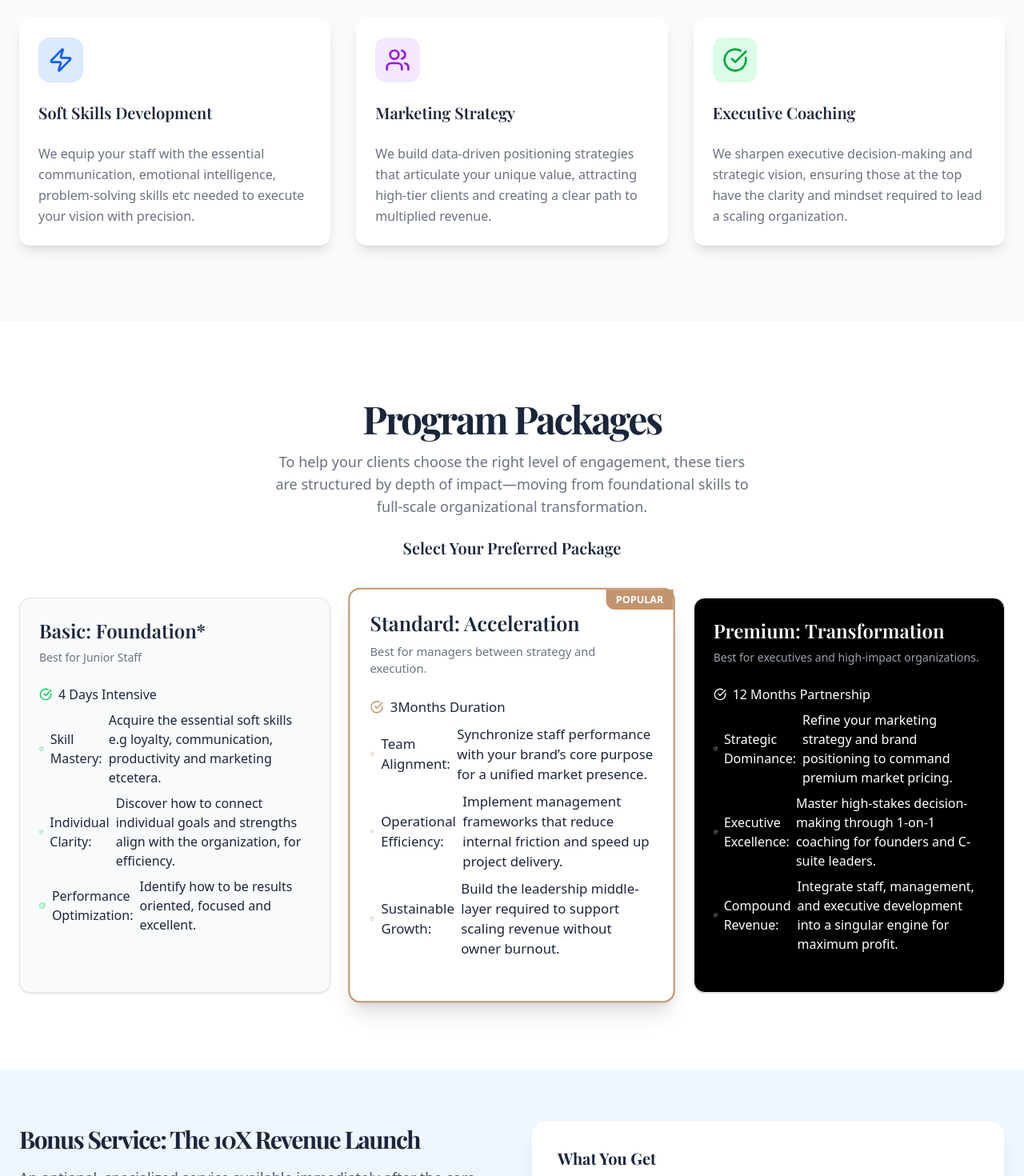
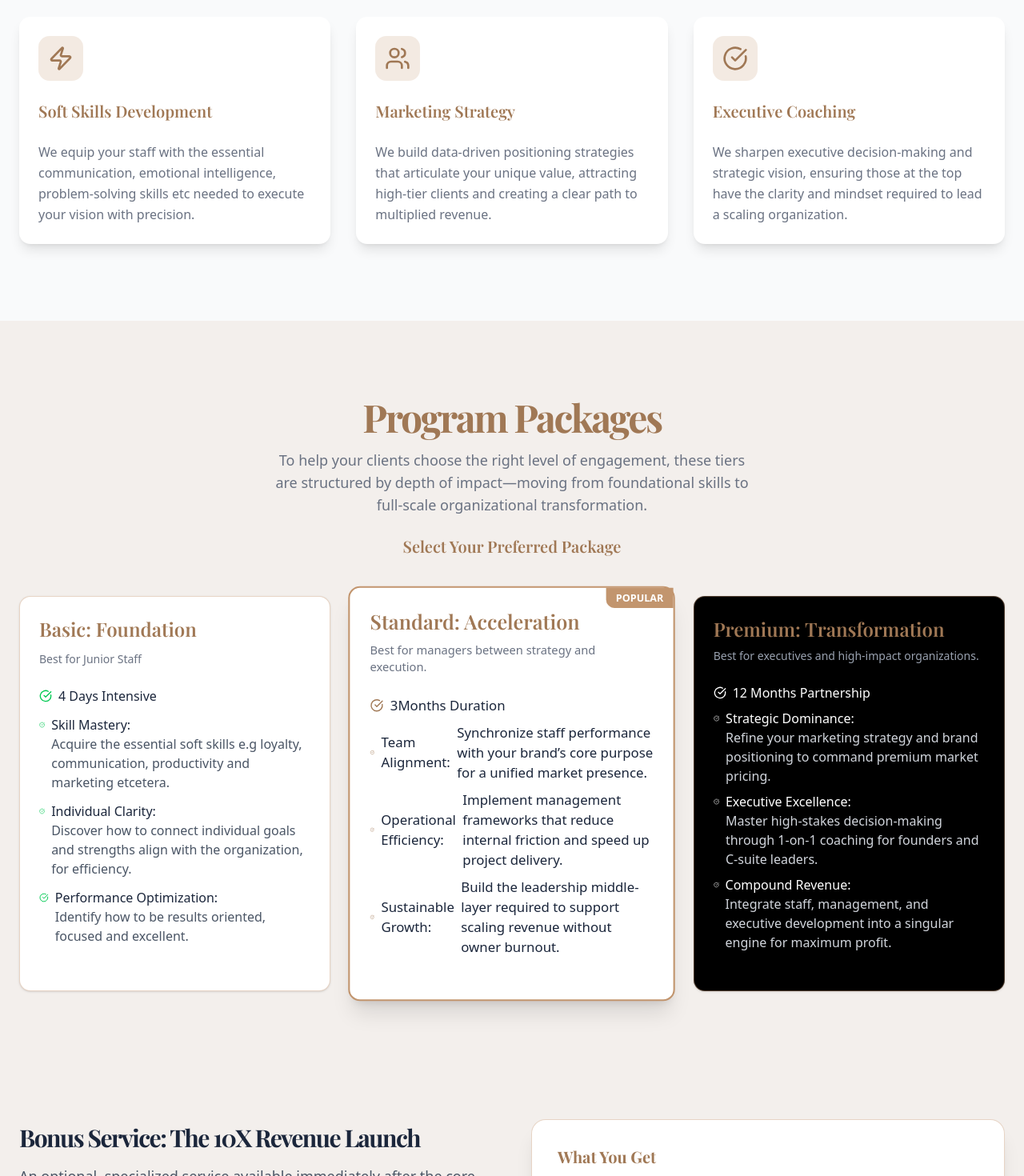
Before and after one commit to sheisjay001/LPBA, a Next.js app: page / in a window 1280 px wide. Shown: the part 940-2410 px from the top of the page at 80% size. Built offline with nearby package versions, Linux system fonts and the light colour scheme; a web font is replaced by a local one.

Commit message:
Homepage updates: increase brand gold usage, darken gold text for legibility, refine Training Philosophy, restructure Program Packages, update LPBA System services and description, adjust bonus section value, CTA styling tweaks

```diff
--- a/app/page.tsx
+++ b/app/page.tsx
@@ -37,22 +37,22 @@ export default function Home() {
         type="application/ld+json"
         dangerouslySetInnerHTML={{ __html: JSON.stringify(jsonLd) }}
       />
-      <header className="px-4 lg:px-6 h-16 flex items-center border-b bg-white/80 backdrop-blur-md sticky top-0 z-50">
+      <header className="px-4 lg:px-6 h-16 flex items-center border-b bg-gold/80 backdrop-blur-md sticky top-0 z-50">
         <Link className="flex items-center justify-center gap-2" href="/">
-          <div className="w-8 h-8 bg-black text-white flex items-center justify-center rounded-lg font-bold font-display">L</div>
-          <span className="font-bold text-xl tracking-tight font-display">LPBA Consulting</span>
+          <div className="w-8 h-8 bg-gold text-black flex items-center justify-center rounded-lg font-bold font-display">L</div>
+          <span className="font-bold text-xl tracking-tight font-display text-black">LPBA Consulting</span>
         </Link>
         <nav className="ml-auto hidden sm:flex gap-4 sm:gap-6">
-          <Link className="text-sm font-medium hover:text-gold transition-colors" href="/assessment">
+          <Link className="text-sm font-medium hover:text-gold-dark transition-colors" href="/assessment">
             Assessment
           </Link>
-          <Link className="text-sm font-medium hover:text-gold transition-colors" href="/application">
+          <Link className="text-sm font-medium hover:text-gold-dark transition-colors" href="/application">
             Apply
           </Link>
-          <Link className="text-sm font-medium hover:text-gold transition-colors" href="/login">
+          <Link className="text-sm font-medium hover:text-gold-dark transition-colors" href="/login">
             Login
           </Link>
-          <Link className="text-sm font-medium hover:text-gold transition-colors" href="/register">
+          <Link className="text-sm font-medium hover:text-gold-dark transition-colors" href="/register">
             Register
           </Link>
         </nav>
@@ -134,13 +134,13 @@ export default function Home() {
               </motion.div>
               <motion.div variants={fadeInUp} className="flex flex-col sm:flex-row gap-4 min-w-[200px]">
                 <Link href="/assessment">
-                  <Button className="w-full sm:w-auto bg-white text-black hover:bg-gold hover:text-black text-lg px-8 py-6 h-auto font-semibold rounded-full transition-all duration-300" size="lg">
+                  <Button className="w-full sm:w-auto bg-gold text-black hover:bg-gold-light text-lg px-8 py-6 h-auto font-semibold rounded-full transition-all duration-300" size="lg">
                     Take Free Assessment
                     <ArrowRight className="ml-2 h-5 w-5" />
                   </Button>
                 </Link>
                 <Link href="/application">
-                  <Button variant="outline" className="w-full sm:w-auto bg-transparent text-white border-white hover:bg-white hover:text-black text-lg px-8 py-6 h-auto font-semibold rounded-full transition-all duration-300">
+                  <Button className="w-full sm:w-auto bg-gold text-black hover:bg-gold-light text-lg px-8 py-6 h-auto font-semibold rounded-full transition-all duration-300">
                     View Programs
                   </Button>
                 </Link>
@@ -166,10 +166,10 @@ export default function Home() {
               >
                 <Card className="bg-white shadow-lg border-0 h-full hover:shadow-xl transition-shadow duration-300">
                   <CardHeader>
-                    <div className="p-3 bg-blue-100 w-fit rounded-xl mb-4">
-                      <Zap className="h-8 w-8 text-blue-600" />
+                    <div className="p-3 bg-gold/20 w-fit rounded-xl mb-4">
+                      <Zap className="h-8 w-8 text-gold-dark" />
                     </div>
-                    <CardTitle className="text-xl font-display">Soft Skills Development</CardTitle>
+                    <CardTitle className="text-xl font-display text-gold-dark">Soft Skills Development</CardTitle>
                   </CardHeader>
                   <CardContent>
                     <p className="text-gray-500 leading-relaxed">
@@ -186,10 +186,10 @@ export default function Home() {
               >
                 <Card className="bg-white shadow-lg border-0 h-full hover:shadow-xl transition-shadow duration-300">
                   <CardHeader>
-                    <div className="p-3 bg-purple-100 w-fit rounded-xl mb-4">
-                      <Users className="h-8 w-8 text-purple-600" />
+                    <div className="p-3 bg-gold/20 w-fit rounded-xl mb-4">
+                      <Users className="h-8 w-8 text-gold-dark" />
                     </div>
-                    <CardTitle className="text-xl font-display">Marketing Strategy</CardTitle>
+                    <CardTitle className="text-xl font-display text-gold-dark">Marketing Strategy</CardTitle>
                   </CardHeader>
                   <CardContent>
                     <p className="text-gray-500 leading-relaxed">
@@ -206,10 +206,10 @@ export default function Home() {
               >
                 <Card className="bg-white shadow-lg border-0 h-full hover:shadow-xl transition-shadow duration-300">
                   <CardHeader>
-                    <div className="p-3 bg-green-100 w-fit rounded-xl mb-4">
-                      <CheckCircle className="h-8 w-8 text-green-600" />
+                    <div className="p-3 bg-gold/20 w-fit rounded-xl mb-4">
+                      <CheckCircle className="h-8 w-8 text-gold-dark" />
                     </div>
-                    <CardTitle className="text-xl font-display">Executive Coaching</CardTitle>
+                    <CardTitle className="text-xl font-display text-gold-dark">Executive Coaching</CardTitle>
                   </CardHeader>
                   <CardContent>
                     <p className="text-gray-500 leading-relaxed">
@@ -222,36 +222,45 @@ export default function Home() {
           </div>
         </section>
 
-        <section className="w-full py-16 md:py-24 bg-white">
+        <section className="w-full py-16 md:py-24 bg-gold/10">
           <div className="container px-4 md:px-6">
             <div className="text-center mb-12">
-              <h2 className="text-3xl font-bold tracking-tighter sm:text-4xl md:text-5xl font-display">Program Packages</h2>
+              <h2 className="text-3xl font-bold tracking-tighter sm:text-4xl md:text-5xl font-display text-gold-dark">Program Packages</h2>
               <p className="mx-auto max-w-[600px] text-gray-500 md:text-lg mt-4">
                 To help your clients choose the right level of engagement, these tiers are structured by depth of impact—moving from foundational skills to full-scale organizational transformation.
               </p>
-              <h3 className="text-xl font-semibold mt-6 font-display">Select Your Preferred Package</h3>
+              <h3 className="text-xl font-semibold mt-6 font-display text-gold-dark">Select Your Preferred Package</h3>
             </div>
             <div className="grid gap-8 md:grid-cols-3">
                {/* Basic Package */}
-               <Card className="bg-gray-50 border h-full flex flex-col">
-                  <CardHeader>
-                    <CardTitle className="text-2xl font-display">Basic: Foundation*</CardTitle>
+               <Card className="bg-white border border-gold/40 h-full flex flex-col">
+                  <CardHeader className="space-y-1">
+                    <CardTitle className="text-2xl font-display text-gold-dark">Basic: Foundation</CardTitle>
                     <p className="text-sm text-gray-500 font-medium">Best for Junior Staff</p>
                   </CardHeader>
                   <CardContent className="flex-1">
-                    <ul className="space-y-2 mb-6">
+                    <ul className="space-y-3 mb-6">
                         <li className="flex items-center gap-2"><CheckCircle className="h-4 w-4 text-green-500"/> 4 Days Intensive</li>
-                        <li className="flex items-center gap-2">
-                          <CheckCircle className="h-4 w-4 text-green-500"/>
-                          <span className="font-medium">Skill Mastery:</span> Acquire the essential soft skills e.g loyalty, communication, productivity and marketing etcetera.
+                        <li className="flex items-start gap-2">
+                          <CheckCircle className="h-4 w-4 text-green-500 mt-1"/>
+                          <div>
+                            <span className="font-medium">Skill Mastery:</span>
+                            <p className="text-gray-600">Acquire the essential soft skills e.g loyalty, communication, productivity and marketing etcetera.</p>
+                          </div>
                         </li>
-                        <li className="flex items-center gap-2">
-                          <CheckCircle className="h-4 w-4 text-green-500"/>
-                          <span className="font-medium">Individual Clarity:</span> Discover how to connect individual goals and strengths align with the organization, for efficiency.
+                        <li className="flex items-start gap-2">
+                          <CheckCircle className="h-4 w-4 text-green-500 mt-1"/>
+                          <div>
+                            <span className="font-medium">Individual Clarity:</span>
+                            <p className="text-gray-600">Discover how to connect individual goals and strengths align with the organization, for efficiency.</p>
+                          </div>
                         </li>
-                        <li className="flex items-center gap-2">
-                          <CheckCircle className="h-4 w-4 text-green-500"/>
-                          <span className="font-medium">Performance Optimization:</span> Identify how to be results oriented, focused and excellent.
+                        <li className="flex items-start gap-2">
+                          <CheckCircle className="h-4 w-4 text-green-500 mt-1"/>
+                          <div>
+                            <span className="font-medium">Performance Optimization:</span>
+                            <p className="text-gray-600">Identify how to be results oriented, focused and excellent.</p>
+                          </div>
                         </li>
                     </ul>
                   </CardContent>
@@ -261,22 +270,22 @@ export default function Home() {
                <Card className="bg-white border-2 border-gold h-full flex flex-col relative shadow-xl md:scale-105 z-10">
                   <div className="absolute top-0 right-0 bg-gold text-white text-xs font-bold px-3 py-1 rounded-bl-lg">POPULAR</div>
                   <CardHeader>
-                    <CardTitle className="text-2xl font-display text-primary">Standard: Acceleration</CardTitle>
+                    <CardTitle className="text-2xl font-display text-gold-dark">Standard: Acceleration</CardTitle>
                     <p className="text-sm text-gray-500 font-medium">Best for managers  between strategy and execution.</p>
                   </CardHeader>
                   <CardContent className="flex-1">
                     <ul className="space-y-2 mb-6">
-                        <li className="flex items-center gap-2"><CheckCircle className="h-4 w-4 text-gold"/> 3Months Duration</li>
+                        <li className="flex items-center gap-2"><CheckCircle className="h-4 w-4 text-gold-dark"/> 3Months Duration</li>
                         <li className="flex items-center gap-2">
-                          <CheckCircle className="h-4 w-4 text-gold"/>
+                          <CheckCircle className="h-4 w-4 text-gold-dark"/>
                           <span className="font-medium">Team Alignment:</span> Synchronize staff performance with your brand&rsquo;s core purpose for a unified market presence.
                         </li>
                         <li className="flex items-center gap-2">
-                          <CheckCircle className="h-4 w-4 text-gold"/>
+                          <CheckCircle className="h-4 w-4 text-gold-dark"/>
                           <span className="font-medium">Operational Efficiency:</span> Implement management frameworks that reduce internal friction and speed up project delivery.
                         </li>
                         <li className="flex items-center gap-2">
-                          <CheckCircle className="h-4 w-4 text-gold"/>
+                          <CheckCircle className="h-4 w-4 text-gold-dark"/>
                           <span className="font-medium">Sustainable Growth:</span> Build the leadership middle-layer required to support scaling revenue without owner burnout.
                         </li>
                     </ul>
@@ -284,25 +293,34 @@ export default function Home() {
                </Card>
 
                {/* Premium Package */}
-               <Card className="bg-black text-white border h-full flex flex-col">
+               <Card className="bg-black text-white border border-gold/40 h-full flex flex-col">
                   <CardHeader>
-                    <CardTitle className="text-2xl font-display text-white">Premium: Transformation</CardTitle>
+                    <CardTitle className="text-2xl font-display text-gold-dark">Premium: Transformation</CardTitle>
                     <p className="text-sm text-gray-400 font-medium">Best for executives and high-impact organizations.</p>
                   </CardHeader>
                   <CardContent className="flex-1">
                     <ul className="space-y-2 mb-6">
                         <li className="flex items-center gap-2"><CheckCircle className="h-4 w-4 text-white"/> 12 Months Partnership</li>
-                        <li className="flex items-center gap-2">
-                          <CheckCircle className="h-4 w-4 text-white"/>
-                          <span className="font-medium">Strategic Dominance:</span> Refine your marketing strategy and brand positioning to command premium market pricing.
+                        <li className="flex items-start gap-2">
+                          <CheckCircle className="h-4 w-4 text-white mt-1"/>
+                          <div>
+                            <span className="font-medium">Strategic Dominance:</span>
+                            <p className="text-gray-300">Refine your marketing strategy and brand positioning to command premium market pricing.</p>
+                          </div>
                         </li>
-                        <li className="flex items-center gap-2">
-                          <CheckCircle className="h-4 w-4 text-white"/>
-                          <span className="font-medium">Executive Excellence:</span> Master high-stakes decision-making through 1-on-1 coaching for founders and C-suite leaders.
+                        <li className="flex items-start gap-2">
+                          <CheckCircle className="h-4 w-4 text-white mt-1"/>
+                          <div>
+                            <span className="font-medium">Executive Excellence:</span>
+                            <p className="text-gray-300">Master high-stakes decision-making through 1-on-1 coaching for founders and C-suite leaders.</p>
+                          </div>
                         </li>
-                        <li className="flex items-center gap-2">
-                          <CheckCircle className="h-4 w-4 text-white"/>
-                          <span className="font-medium">Compound Revenue:</span> Integrate staff, management, and executive development into a singular engine for maximum profit.
+                        <li className="flex items-start gap-2">
+                          <CheckCircle className="h-4 w-4 text-white mt-1"/>
+                          <div>
+                            <span className="font-medium">Compound Revenue:</span>
+                            <p className="text-gray-300">Integrate staff, management, and executive development into a singular engine for maximum profit.</p>
+                          </div>
                         </li>
                     </ul>
                   </CardContent>
@@ -311,7 +329,7 @@ export default function Home() {
           </div>
         </section>
 
-        <section className="w-full py-16 bg-blue-50">
+        <section className="w-full py-16 bg-gold/10">
              <div className="container px-4 md:px-6">
                 <div className="grid md:grid-cols-2 gap-12 items-center">
                     <div>
@@ -322,7 +340,7 @@ export default function Home() {
                         <div className="space-y-4">
                             <div className="flex gap-4">
                                 <div className="bg-white p-3 rounded-lg shadow-sm h-fit">
-                                    <Zap className="h-6 w-6 text-gold" />
+                                    <Zap className="h-6 w-6 text-gold-dark" />
                                 </div>
                                 <div>
                                     <h3 className="font-bold text-lg">Goal</h3>
@@ -331,7 +349,7 @@ export default function Home() {
                             </div>
                             <div className="flex gap-4">
                                 <div className="bg-white p-3 rounded-lg shadow-sm h-fit">
-                                    <CheckCircle className="h-6 w-6 text-gold" />
+                                    <CheckCircle className="h-6 w-6 text-gold-dark" />
                                 </div>
                                 <div>
                                     <h3 className="font-bold text-lg">$2,000 ( Already Paid for You By the Company)</h3>
@@ -339,15 +357,15 @@ export default function Home() {
                             </div>
                         </div>
                     </div>
-                    <div className="bg-white p-8 rounded-2xl shadow-xl border border-gray-100">
-                        <h3 className="text-xl font-bold mb-4 font-display">What You Get</h3>
+                    <div className="bg-white p-8 rounded-2xl shadow-xl border border-gold/40">
+                        <h3 className="text-xl font-bold mb-4 font-display text-gold-dark">What You Get</h3>
                         <ul className="space-y-3">
                             <li className="flex items-center gap-2"><CheckCircle className="h-5 w-5 text-green-500"/> Fully designed marketing campaign</li>
                             <li className="flex items-center gap-2"><CheckCircle className="h-5 w-5 text-green-500"/> Targeted sales strategy</li>
                             <li className="flex items-center gap-2"><CheckCircle className="h-5 w-5 text-green-500"/> Launch supervision</li>
                             <li className="flex items-center gap-2"><CheckCircle className="h-5 w-5 text-green-500"/> Utilization of newly empowered staff</li>
                         </ul>
-                        <Button className="w-full mt-8 bg-black text-white hover:bg-gold hover:text-black">Claim Your Bonus</Button>
+                        <Button className="w-full mt-8 bg-gold text-black hover:bg-gold-light">Claim Your Bonus</Button>
                     </div>
                 </div>
              </div>
@@ -355,24 +373,24 @@ export default function Home() {
 
         <section className="w-full py-16 md:py-24 bg-white">
           <div className="container px-4 md:px-6">
-            <h2 className="text-3xl font-bold tracking-tighter sm:text-4xl md:text-5xl font-display">Training Philosophy</h2>
-            <p className="text-gray-600 mt-4">At LPBA, we believe that</p>
-            <ul className="mt-6 space-y-3 max-w-3xl">
+            <h2 className="text-3xl font-bold tracking-tighter sm:text-4xl md:text-5xl font-display text-center">Training Philosophy</h2>
+            <p className="text-gray-600 mt-4 text-center mx-auto max-w-3xl">At LPBA, we believe:</p>
+            <ul className="mt-6 space-y-4 max-w-3xl mx-auto text-left">
               <li className="flex items-start gap-3">
-                <CheckCircle className="h-5 w-5 text-gold mt-0.5" />
-                <span>the capacity of the CEO and employees cumulatively determines the overall results and growth of the company.</span>
+                <CheckCircle className="h-5 w-5 text-gold-dark mt-0.5" />
+                <span className="leading-relaxed">The combined capacity of the CEO and employees determines company results and growth.</span>
               </li>
               <li className="flex items-start gap-3">
-                <CheckCircle className="h-5 w-5 text-gold mt-0.5" />
-                <span>that your needs are unique , hence we customize a unique training framework for you.</span>
+                <CheckCircle className="h-5 w-5 text-gold-dark mt-0.5" />
+                <span className="leading-relaxed">Your needs are unique; we customize a training framework to fit your organization.</span>
               </li>
               <li className="flex items-start gap-3">
-                <CheckCircle className="h-5 w-5 text-gold mt-0.5" />
-                <span>marketing and sales is the lifeline of every business, hence we teach that to all staff</span>
+                <CheckCircle className="h-5 w-5 text-gold-dark mt-0.5" />
+                <span className="leading-relaxed">Marketing and sales are the lifeline of every business; we teach them to all staff.</span>
               </li>
               <li className="flex items-start gap-3">
-                <CheckCircle className="h-5 w-5 text-gold mt-0.5" />
-                <span>that without loyalty, organizations will fail</span>
+                <CheckCircle className="h-5 w-5 text-gold-dark mt-0.5" />
+                <span className="leading-relaxed">Without loyalty, organizations fail.</span>
               </li>
             </ul>
           </div>
@@ -389,7 +407,7 @@ export default function Home() {
              </div>
         </section>
       </main>
-      <footer className="flex flex-col gap-4 sm:flex-row py-8 w-full shrink-0 items-center px-4 md:px-6 border-t bg-gray-50">
+      <footer className="flex flex-col gap-4 sm:flex-row py-8 w-full shrink-0 items-center px-4 md:px-6 border-t border-gold bg-gold/10">
         <p className="text-sm text-gray-500">© 2026 LPBA Consulting. All rights reserved.</p>
         <nav className="sm:ml-auto flex gap-4 sm:gap-6">
           <Link className="text-sm text-gray-500 hover:underline underline-offset-4" href="#">
```
